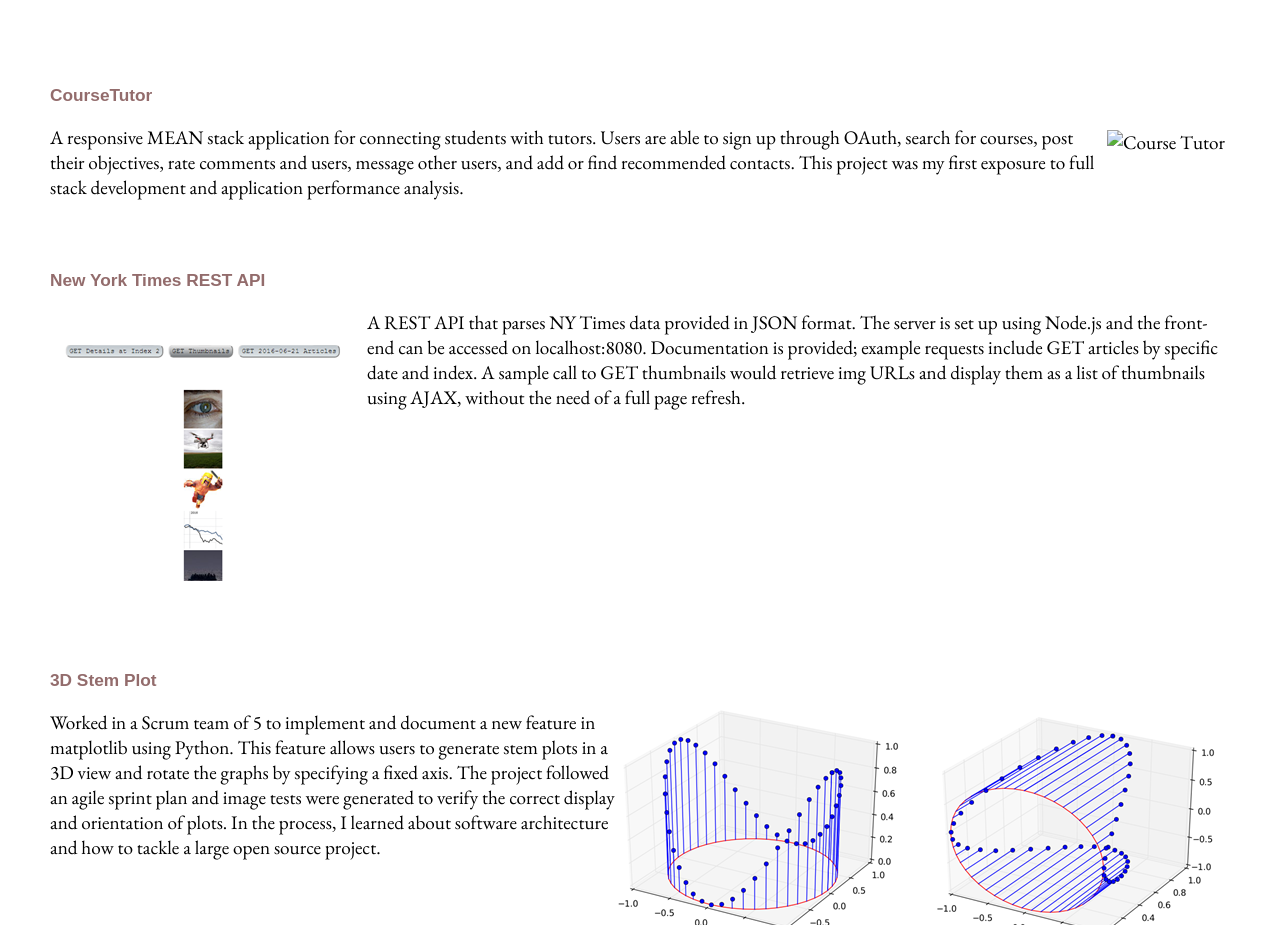
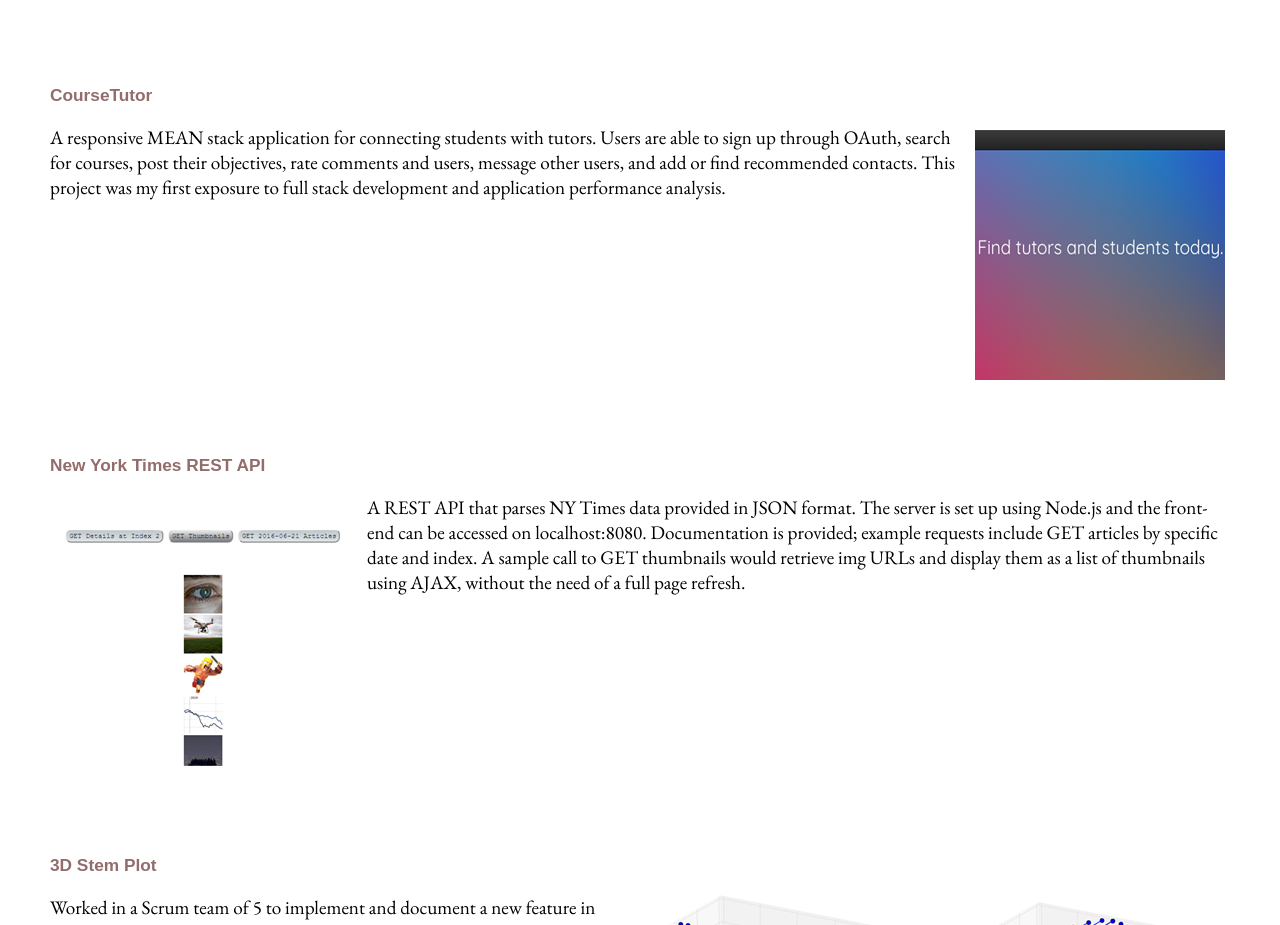
Before and after one commit to zqliang/zqliang.github.io, a plain HTML site: page index.html in a window 1280 px wide. Shown: the part 820-1745 px from the top of the page. Drawn offline with nearby package versions, Linux system fonts and the light colour scheme.

Commit message:
update directory

```diff
--- a/index.html
+++ b/index.html
@@ -44,7 +44,7 @@
             <section id="ct">
             <h2>CourseTutor</h2>
             <p>
-            <img id="logo-1" src="assets/img/ct.png" alt="Course Tutor" align="right">
+            <img id="logo-1" src="assets/img/icons/ct.png" alt="Course Tutor" align="right">
             A responsive MEAN stack application for connecting students with tutors. Users are able to sign up through OAuth, search for courses,
             post their objectives, rate comments and users, message other users, and add or find recommended contacts.
             This project was my first exposure to full stack development and application performance analysis.
```
